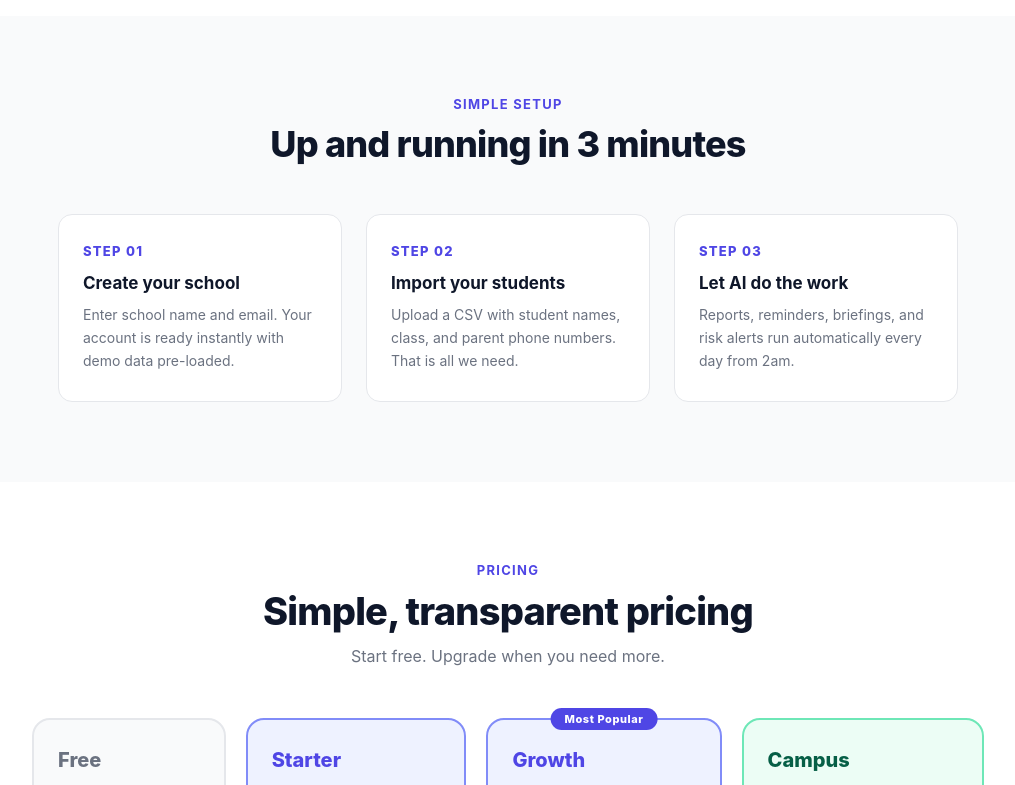
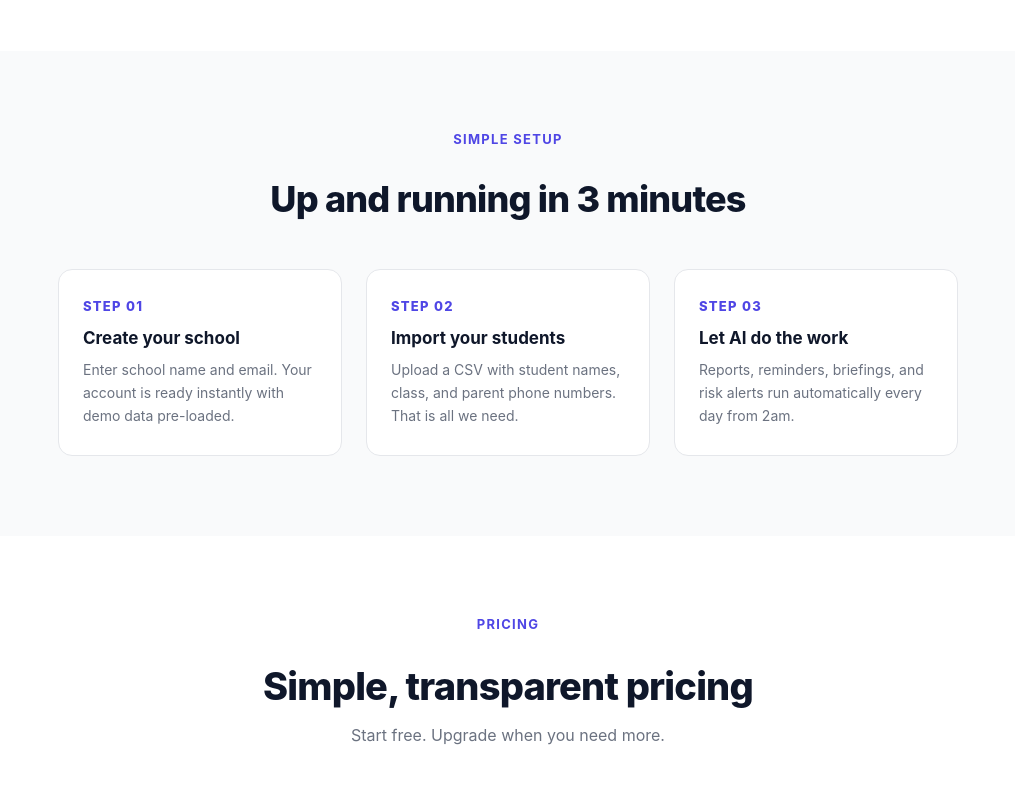
Before and after one commit to PranixQuick/School-OS, a Next.js app: page / in a window 1280 px wide. Shown: the part 1460-2245 px from the top of the page, without its empty margins (132-1147 px from the left). Built offline with nearby package versions, Linux system fonts and the light colour scheme; no server answers.

Commit message:
P5: UI consistency — unified btn, badge, card, table, loading, error, mobile spacing, back-nav

```diff
--- a/app/globals.css
+++ b/app/globals.css
@@ -1,567 +1,163 @@
-@import url('https://fonts.googleapis.com/css2?family=Noto+Sans:ital,wght@0,100..900;1,100..900&family=Noto+Sans+Telugu:wght@400;600;700&family=Noto+Sans+Devanagari:wght@400;600;700&display=swap');
-*, *::before, *::after {
-  box-sizing: border-box;
-  margin: 0;
-  padding: 0;
+/* EdProSys — Global Design Tokens and Utilities
+   Phase 5 consistency pass: unified buttons, badges, cards, tables, loading, error, mobile PWA
+   All design decisions grounded in real India mobile-first school admin usage */
+
+:root {
+  --brand:        #4F46E5;
+  --brand-hover:  #4338CA;
+  --brand-light:  #EEF2FF;
+  --success:      #065F46;
+  --success-bg:   #D1FAE5;
+  --danger:       #991B1B;
+  --danger-bg:    #FEE2E2;
+  --warning:      #92400E;
+  --warning-bg:   #FEF3C7;
+  --neutral:      #6B7280;
+  --neutral-bg:   #F3F4F6;
+  --border:       #E5E7EB;
+  --text:         #111827;
+  --text-sub:     #6B7280;
+  --radius:       10px;
+  --radius-sm:    7px;
+  --shadow-card:  0 1px 4px rgba(0,0,0,0.06);
+  --shadow-modal: 0 20px 60px rgba(0,0,0,0.2);
 }
 
-html {
-  font-size: 16px;
-  -webkit-font-smoothing: antialiased;
-  -moz-osx-font-smoothing: grayscale;
-}
+*, *::before, *::after { box-sizing: border-box; }
 
-body {
-  font-family: 'Noto Sans', -apple-system, BlinkMacSystemFont, 'Inter', 'Segoe UI', Roboto, sans-serif;
-  background: #F9FAFB;
-  color: #111827;
-}
+html { -webkit-tap-highlight-color: transparent; }
+body { font-family: -apple-system, BlinkMacSystemFont, 'Segoe UI', sans-serif; color: var(--text); background: #F9FAFB; margin: 0; }
 
-button { font-family: inherit; }
-select { font-family: inherit; }
-input  { font-family: inherit; }
-textarea { font-family: inherit; }
-a { color: inherit; }
+/* ── Shell layout ── */
+.shell { display: flex; height: 100vh; overflow: hidden; }
+.sidebar { width: 240px; min-width: 240px; background: #fff; border-right: 1px solid var(--border); display: flex; flex-direction: column; overflow: hidden; }
+.main-content { flex: 1; display: flex; flex-direction: column; overflow: hidden; min-width: 0; }
+.topbar { background: #fff; border-bottom: 1px solid var(--border); padding: 14px 24px; display: flex; align-items: center; gap: 12px; flex-shrink: 0; }
+.topbar-title { font-size: 18px; font-weight: 800; color: var(--text); margin: 0; }
+.topbar-sub { font-size: 13px; color: var(--text-sub); margin-top: 2px; }
+.topbar-right { margin-left: auto; display: flex; align-items: center; gap: 10px; }
+.page-content { flex: 1; overflow-y: auto; padding: 24px; -webkit-overflow-scrolling: touch; }
 
-/* Scrollbar */
-::-webkit-scrollbar { width: 6px; height: 6px; }
-::-webkit-scrollbar-track { background: transparent; }
-::-webkit-scrollbar-thumb { background: #D1D5DB; border-radius: 3px; }
-::-webkit-scrollbar-thumb:hover { background: #9CA3AF; }
+/* ── Sidebar ── */
+.sidebar-logo { display: flex; align-items: center; gap: 10px; padding: 18px 16px 12px; }
+.sidebar-logo-icon { width: 36px; height: 36px; background: var(--brand); border-radius: 9px; display: flex; align-items: center; justify-content: center; color: #fff; font-weight: 900; font-size: 16px; flex-shrink: 0; }
+.sidebar-logo-text { font-size: 15px; font-weight: 800; color: var(--text); }
+.sidebar-logo-sub { font-size: 11px; color: var(--text-sub); margin-top: 1px; white-space: nowrap; overflow: hidden; text-overflow: ellipsis; max-width: 160px; }
+.sidebar-section-label { font-size: 10px; font-weight: 700; color: #9CA3AF; text-transform: uppercase; letter-spacing: .08em; padding: 10px 16px 4px; }
+.sidebar-nav { display: flex; flex-direction: column; gap: 1px; padding: 0 8px; }
+.sidebar-link { display: flex; align-items: center; gap: 10px; padding: 9px 10px; border-radius: 8px; font-size: 13.5px; color: var(--text-sub); text-decoration: none; font-weight: 500; transition: background .12s, color .12s; white-space: nowrap; overflow: hidden; }
+.sidebar-link:hover { background: var(--brand-light); color: var(--brand); }
+.sidebar-link.active { background: var(--brand-light); color: var(--brand); font-weight: 700; }
+.sidebar-link-icon { font-size: 15px; width: 20px; text-align: center; flex-shrink: 0; }
+.sidebar-footer { padding: 12px; border-top: 1px solid var(--border); }
+.sidebar-user { display: flex; align-items: center; gap: 10px; margin-bottom: 8px; }
+.sidebar-avatar { width: 34px; height: 34px; border-radius: 50%; background: var(--brand-light); color: var(--brand); font-weight: 800; font-size: 14px; display: flex; align-items: center; justify-content: center; flex-shrink: 0; }
+.sidebar-user-name { font-size: 13px; font-weight: 700; color: var(--text); }
+.sidebar-user-role { font-size: 11px; color: var(--text-sub); }
 
-/* Layout shell */
-.shell { display: flex; min-height: 100vh; background: #F9FAFB; }
+/* ── Buttons ── */
+.btn { display: inline-flex; align-items: center; justify-content: center; gap: 6px; border: none; border-radius: var(--radius-sm); font-family: inherit; font-weight: 600; cursor: pointer; transition: opacity .12s, background .12s; text-decoration: none; white-space: nowrap; }
+.btn:disabled { opacity: .5; cursor: not-allowed; }
+.btn-primary { background: var(--brand); color: #fff; padding: 10px 18px; font-size: 14px; }
+.btn-primary:hover:not(:disabled) { background: var(--brand-hover); }
+.btn-ghost { background: #fff; color: var(--text); border: 1px solid var(--border); padding: 9px 16px; font-size: 14px; }
+.btn-ghost:hover:not(:disabled) { background: var(--neutral-bg); }
+.btn-danger { background: var(--danger-bg); color: var(--danger); border: 1px solid #FECACA; padding: 9px 16px; font-size: 14px; }
+.btn-danger:hover:not(:disabled) { background: #FEE2E2; }
+.btn-sm { padding: 6px 12px; font-size: 12px; }
+.btn-xs { padding: 4px 8px; font-size: 11px; border-radius: 5px; }
 
-/* Sidebar */
-.sidebar {
-  width: 232px;
-  min-height: 100vh;
-  background: #ffffff;
-  border-right: 1px solid #E5E7EB;
-  display: flex;
-  flex-direction: column;
-  position: fixed;
-  top: 0;
-  left: 0;
-  z-index: 50;
-}
+/* ── Badges ── */
+.badge { display: inline-block; padding: 3px 9px; border-radius: 20px; font-size: 11px; font-weight: 700; }
+.badge-indigo  { background: #E0E7FF; color: #3730A3; }
+.badge-green   { background: var(--success-bg); color: var(--success); }
+.badge-red     { background: var(--danger-bg); color: var(--danger); }
+.badge-yellow  { background: var(--warning-bg); color: var(--warning); }
+.badge-gray    { background: var(--neutral-bg); color: var(--neutral); }
+.badge-blue    { background: #DBEAFE; color: #1E40AF; }
 
-.sidebar-logo {
-  display: flex;
-  align-items: center;
-  gap: 10px;
-  padding: 20px 20px 16px;
-  border-bottom: 1px solid #F3F4F6;
-}
+/* ── Cards ── */
+.card { background: #fff; border: 1px solid var(--border); border-radius: var(--radius); padding: 20px; box-shadow: var(--shadow-card); }
+.card-header { display: flex; align-items: center; justify-content: space-between; margin-bottom: 16px; }
+.card-title { font-size: 15px; font-weight: 700; color: var(--text); }
 
-.sidebar-logo-icon {
-  width: 32px;
-  height: 32px;
-  border-radius: 8px;
-  background: #4F46E5;
-  display: flex;
-  align-items: center;
-  justify-content: center;
-  color: #fff;
-  font-weight: 800;
-  font-size: 15px;
-  flex-shrink: 0;
-}
-
-.sidebar-logo-text {
-  font-weight: 700;
-  font-size: 15px;
-  color: #111827;
-  letter-spacing: -0.3px;
-}
-
-.sidebar-logo-sub {
-  font-size: 11px;
-  color: #9CA3AF;
-  margin-top: 1px;
-}
-
-.sidebar-section-label {
-  font-size: 10px;
-  font-weight: 700;
-  color: #9CA3AF;
-  letter-spacing: 0.08em;
-  text-transform: uppercase;
-  padding: 16px 20px 6px;
-}
-
-.sidebar-nav {
-  padding: 8px 12px;
-  display: flex;
-  flex-direction: column;
-  gap: 2px;
-  flex: 1;
-}
-
-.sidebar-link {
-  display: flex;
-  align-items: center;
-  gap: 10px;
-  padding: 9px 12px;
-  border-radius: 8px;
-  text-decoration: none;
-  font-size: 14px;
-  font-weight: 500;
-  color: #6B7280;
-  transition: background 0.12s, color 0.12s;
-  cursor: pointer;
-  border: none;
-  background: none;
-  font-family: inherit;
-  width: 100%;
-  text-align: left;
-}
-
-.sidebar-link:hover {
-  background: #F9FAFB;
-  color: #111827;
-}
-
-.sidebar-link.active {
-  background: #EEF2FF;
-  color: #4F46E5;
-  font-weight: 600;
-}
-
-.sidebar-link-icon {
-  width: 18px;
-  height: 18px;
-  display: flex;
-  align-items: center;
-  justify-content: center;
-  font-size: 16px;
-  flex-shrink: 0;
-}
-
-.sidebar-footer {
-  padding: 16px 20px;
-  border-top: 1px solid #F3F4F6;
-}
-
-.sidebar-user {
-  display: flex;
-  align-items: center;
-  gap: 10px;
-}
-
-.sidebar-avatar {
-  width: 32px;
-  height: 32px;
-  border-radius: 50%;
-  background: #4F46E5;
-  display: flex;
-  align-items: center;
-  justify-content: center;
-  color: #fff;
-  font-weight: 700;
-  font-size: 13px;
-  flex-shrink: 0;
-}
-
-.sidebar-user-name { font-size: 13px; font-weight: 600; color: #111827; }
-.sidebar-user-role { font-size: 11px; color: #9CA3AF; }
-
-/* Main content */
-.main-content {
-  margin-left: 232px;
-  flex: 1;
-  display: flex;
-  flex-direction: column;
-  min-height: 100vh;
-}
-
-/* Top header */
-.topbar {
-  height: 60px;
-  background: #fff;
-  border-bottom: 1px solid #E5E7EB;
-  display: flex;
-  align-items: center;
-  justify-content: space-between;
-  padding: 0 28px;
-  position: sticky;
-  top: 0;
-  z-index: 40;
-}
-
-.topbar-title { font-size: 17px; font-weight: 700; color: #111827; letter-spacing: -0.3px; }
-.topbar-sub { font-size: 12px; color: #9CA3AF; margin-top: 1px; }
-
-.topbar-right { display: flex; align-items: center; gap: 12px; }
-
-.topbar-badge {
-  display: flex;
-  align-items: center;
-  gap: 6px;
-  padding: 5px 12px;
-  background: #F0FDF4;
-  border: 1px solid #BBF7D0;
-  border-radius: 20px;
-  font-size: 12px;
-  font-weight: 600;
-  color: #15803D;
-}
-
-.topbar-badge-dot { width: 6px; height: 6px; border-radius: 50%; background: #22C55E; }
-
-/* Page content */
-.page-content { padding: 28px; flex: 1; }
-
-/* Cards */
-.card {
-  background: #fff;
-  border: 1px solid #E5E7EB;
-  border-radius: 16px;
-  padding: 24px;
-  box-shadow: 0 1px 3px rgba(0,0,0,0.04);
-}
-
-.card-sm {
-  background: #fff;
-  border: 1px solid #E5E7EB;
-  border-radius: 12px;
-  padding: 16px 18px;
-  box-shadow: 0 1px 2px rgba(0,0,0,0.03);
-}
-
-/* KPI card */
-.kpi-card {
-  background: #fff;
-  border: 1px solid #E5E7EB;
-  border-radius: 16px;
-  padding: 20px 22px;
-  transition: box-shadow 0.15s;
-}
-.kpi-card:hover { box-shadow: 0 4px 16px rgba(0,0,0,0.06); }
-.kpi-value { font-size: 36px; font-weight: 800; line-height: 1; margin-bottom: 6px; }
-.kpi-label { font-size: 12px; font-weight: 600; color: #6B7280; letter-spacing: 0.03em; text-transform: uppercase; margin-bottom: 4px; }
-.kpi-sub { font-size: 12px; color: #9CA3AF; }
-
-/* Buttons */
-.btn {
-  display: inline-flex;
-  align-items: center;
-  justify-content: center;
-  gap: 7px;
-  height: 38px;
-  padding: 0 16px;
-  border-radius: 9px;
-  border: none;
-  font-family: inherit;
-  font-size: 14px;
-  font-weight: 600;
-  cursor: pointer;
-  transition: opacity 0.12s, transform 0.1s, box-shadow 0.12s;
-  text-decoration: none;
-  white-space: nowrap;
-}
-
-.btn:hover { opacity: 0.88; }
-.btn:active { transform: scale(0.98); }
-.btn:disabled { opacity: 0.4; cursor: not-allowed; }
-
-.btn-primary { background: #4F46E5; color: #fff; box-shadow: 0 1px 4px rgba(79,70,229,0.25); }
-.btn-primary:hover { box-shadow: 0 3px 10px rgba(79,70,229,0.3); opacity: 1; }
-
-.btn-success { background: #22C55E; color: #fff; }
-.btn-danger  { background: #EF4444; color: #fff; }
-.btn-ghost   { background: #F9FAFB; border: 1px solid #E5E7EB; color: #374151; }
-.btn-ghost:hover { background: #F3F4F6; opacity: 1; }
-
-.btn-lg { height: 48px; padding: 0 24px; font-size: 15px; border-radius: 12px; }
-.btn-sm { height: 32px; padding: 0 12px; font-size: 13px; border-radius: 7px; }
-
-/* Form inputs */
-.input {
-  width: 100%;
-  height: 42px;
-  border-radius: 9px;
-  border: 1px solid #D1D5DB;
-  background: #F9FAFB;
-  font-size: 14px;
-  padding: 0 14px;
-  outline: none;
-  font-family: inherit;
-  color: #111827;
-  transition: border-color 0.12s, box-shadow 0.12s;
-}
-.input:focus { border-color: #4F46E5; box-shadow: 0 0 0 3px rgba(79,70,229,0.1); background: #fff; }
-.input::placeholder { color: #9CA3AF; }
-
-.label {
-  display: block;
-  font-size: 12px;
-  font-weight: 600;
-  color: #374151;
-  letter-spacing: 0.03em;
-  margin-bottom: 6px;
-}
-
-/* Badges */
-.badge {
-  display: inline-flex;
-  align-items: center;
-  gap: 4px;
-  padding: 3px 10px;
-  border-radius: 20px;
-  font-size: 11px;
-  font-weight: 700;
-  letter-spacing: 0.03em;
-}
-.badge-high    { background: #DCFCE7; color: #15803D; }
-.badge-medium  { background: #FEF9C3; color: #A16207; }
-.badge-low     { background: #FEE2E2; color: #B91C1C; }
-.badge-indigo  { background: #EEF2FF; color: #4338CA; }
-.badge-gray    { background: #F3F4F6; color: #6B7280; }
-.badge-done    { background: #DCFCE7; color: #15803D; }
-.badge-pending { background: #FEF9C3; color: #A16207; }
-.badge-failed  { background: #FEE2E2; color: #B91C1C; }
-
-/* Section header */
-.section-header {
-  display: flex;
-  align-items: center;
-  justify-content: space-between;
-  margin-bottom: 16px;
-}
-.section-title { font-size: 15px; font-weight: 700; color: #111827; }
-.section-sub { font-size: 13px; color: #9CA3AF; margin-top: 2px; }
-
-/* Tables */
-.table-wrapper { overflow-x: auto; border-radius: 12px; border: 1px solid #E5E7EB; }
-.table { width: 100%; border-collapse: collapse; font-size: 13px; }
-.table thead th { background: #F9FAFB; padding: 10px 14px; font-weight: 600; color: #6B7280; text-align: left; border-bottom: 1px solid #E5E7EB; white-space: nowrap; font-size: 11px; letter-spacing: 0.04em; text-transform: uppercase; }
-.table tbody td { padding: 12px 14px; border-bottom: 1px solid #F3F4F6; color: #374151; vertical-align: middle; }
+/* ── Tables ── */
+.table-wrapper { background: #fff; border: 1px solid var(--border); border-radius: var(--radius); overflow: hidden; box-shadow: var(--shadow-card); overflow-x: auto; }
+.table { width: 100%; border-collapse: collapse; min-width: 480px; }
+.table th { padding: 11px 16px; text-align: left; font-size: 11px; font-weight: 700; color: #9CA3AF; text-transform: uppercase; letter-spacing: .06em; background: #FAFAFA; border-bottom: 1px solid var(--border); white-space: nowrap; }
+.table td { padding: 13px 16px; border-bottom: 1px solid #F3F4F6; font-size: 13.5px; color: var(--text); vertical-align: middle; }
 .table tbody tr:last-child td { border-bottom: none; }
 .table tbody tr:hover td { background: #FAFAFA; }
 
-/* Score circle */
-.score-circle {
-  border-radius: 50%;
-  display: flex;
-  flex-direction: column;
-  align-items: center;
-  justify-content: center;
-  flex-shrink: 0;
+/* ── Status badge system ── */
+.topbar-badge { display: flex; align-items: center; gap: 5px; font-size: 12px; color: var(--text-sub); padding: 5px 10px; background: var(--neutral-bg); border-radius: 20px; font-weight: 600; }
+.topbar-badge-dot { width: 7px; height: 7px; border-radius: 50%; background: #22C55E; flex-shrink: 0; }
+
+/* ── Empty states ── */
+.empty-state { text-align: center; padding: 48px 24px; }
+.empty-state-icon { font-size: 40px; margin-bottom: 12px; }
+.empty-state-title { font-size: 16px; font-weight: 700; color: var(--text); margin-bottom: 6px; }
+.empty-state-sub { font-size: 13px; color: var(--text-sub); }
+
+/* ── Form elements ── */
+input[type=text], input[type=email], input[type=password], input[type=number], input[type=date], input[type=tel], input[type=search], select, textarea {
+  font-family: inherit; font-size: 14px; color: var(--text); background: #F9FAFB;
+  border: 1px solid #D1D5DB; border-radius: 8px; outline: none;
+  transition: border-color .15s, box-shadow .15s;
+}
+input:focus, select:focus, textarea:focus {
+  border-color: var(--brand); background: #fff;
+  box-shadow: 0 0 0 3px rgba(79,70,229,0.1);
+}
+input::placeholder { color: #9CA3AF; }
+
+/* ── Loading spinner ── */
+.spinner { display: inline-block; width: 18px; height: 18px; border: 2px solid rgba(79,70,229,0.2); border-top-color: var(--brand); border-radius: 50%; animation: spin .65s linear infinite; }
+@keyframes spin { to { transform: rotate(360deg); } }
+.loading-center { display: flex; align-items: center; justify-content: center; padding: 48px; gap: 10px; color: var(--text-sub); font-size: 14px; }
+
+/* ── Toast notifications ── */
+.toast { position: fixed; top: 20px; right: 20px; z-index: 9999; padding: 12px 18px; border-radius: 10px; font-size: 14px; font-weight: 600; color: #fff; box-shadow: 0 4px 20px rgba(0,0,0,0.2); display: flex; align-items: center; gap: 8px; animation: slideIn .2s ease; }
+.toast-success { background: #15803D; }
+.toast-error   { background: #B91C1C; }
+.toast-warn    { background: #92400E; }
+@keyframes slideIn { from { opacity: 0; transform: translateX(20px); } to { opacity: 1; transform: translateX(0); } }
+
+/* ── Error/alert boxes ── */
+.alert { padding: 12px 14px; border-radius: 8px; font-size: 13px; margin-bottom: 14px; }
+.alert-error   { background: var(--danger-bg);  border: 1px solid #FECACA; color: var(--danger); }
+.alert-success { background: var(--success-bg); border: 1px solid #86EFAC; color: var(--success); }
+.alert-warn    { background: var(--warning-bg); border: 1px solid #FCD34D; color: var(--warning); }
+.alert-info    { background: #DBEAFE;            border: 1px solid #BFDBFE; color: #1E40AF; }
+
+/* ── Mobile / PWA ── */
+@media (max-width: 768px) {
+  .page-content { padding: 16px; padding-bottom: 32px; }
+  .topbar { padding: 12px 16px; }
+  .topbar-title { font-size: 16px; }
+  .table th, .table td { padding: 10px 12px; }
+  .btn-primary, .btn-ghost { padding: 9px 14px; font-size: 13px; }
+  /* Safe area insets for iPhone notch / Android nav bar */
+  .page-content { padding-bottom: env(safe-area-inset-bottom, 24px); }
+  /* Sticky bottom nav affordance */
+  .shell { overflow-y: auto; }
 }
 
-/* Upload zone */
-.upload-zone {
-  border: 2px dashed #D1D5DB;
-  border-radius: 12px;
-  padding: 32px 20px;
-  text-align: center;
-  cursor: pointer;
-  background: #F9FAFB;
-  transition: border-color 0.15s, background 0.15s;
+/* ── Back navigation helper ── */
+.back-btn { display: inline-flex; align-items: center; gap: 6px; color: var(--text-sub); font-size: 13px; font-weight: 600; cursor: pointer; background: none; border: none; font-family: inherit; padding: 6px 0; margin-bottom: 12px; }
+.back-btn:hover { color: var(--brand); }
+.back-btn::before { content: '←'; font-size: 15px; }
+
+/* ── Breadcrumb ── */
+.breadcrumb { display: flex; align-items: center; gap: 6px; font-size: 12px; color: var(--text-sub); margin-bottom: 6px; flex-wrap: wrap; }
+.breadcrumb a { color: var(--text-sub); text-decoration: none; }
+.breadcrumb a:hover { color: var(--brand); text-decoration: underline; }
+.breadcrumb-sep { color: #D1D5DB; }
+.breadcrumb-current { color: var(--text); font-weight: 600; }
+
+/* ── Print (report cards, TC) ── */
+@media print {
+  .sidebar, .topbar, .btn, .hamburger-btn { display: none !important; }
+  .main-content { margin: 0; }
+  .page-content { padding: 0; overflow: visible; }
 }
-.upload-zone:hover { border-color: #4F46E5; background: #F5F3FF; }
-.upload-zone.active { border-color: #4F46E5; background: #EEF2FF; }
-
-/* Spinner */
-@keyframes os_spin { to { transform: rotate(360deg); } }
-.spinner {
-  border-radius: 50%;
-  animation: os_spin 0.7s linear infinite;
-  flex-shrink: 0;
-}
-
-/* Empty state */
-.empty-state {
-  display: flex;
-  flex-direction: column;
-  align-items: center;
-  justify-content: center;
-  padding: 48px 24px;
-  text-align: center;
-  color: #9CA3AF;
-}
-.empty-state-icon { font-size: 36px; margin-bottom: 12px; }
-.empty-state-title { font-size: 15px; font-weight: 600; color: #6B7280; margin-bottom: 6px; }
-.empty-state-sub { font-size: 13px; }
-
-/* Alert */
-.alert { border-radius: 10px; padding: 13px 16px; font-size: 14px; }
-.alert-error { background: #FEF2F2; border: 1px solid #FECACA; color: #991B1B; }
-.alert-success { background: #F0FDF4; border: 1px solid #BBF7D0; color: #14532D; }
-.alert-info { background: #EEF2FF; border: 1px solid #C7D2FE; color: #3730A3; }
-
-/* Tabs */
-.tabs { display: flex; border-bottom: 1px solid #E5E7EB; margin-bottom: 20px; gap: 0; }
-.tab-btn { padding: 10px 18px; border: none; background: none; font-family: inherit; font-size: 14px; font-weight: 500; color: #6B7280; cursor: pointer; border-bottom: 2px solid transparent; margin-bottom: -1px; transition: color 0.12s, border-color 0.12s; }
-.tab-btn.active { color: #4F46E5; border-bottom-color: #4F46E5; font-weight: 600; }
-.tab-btn:hover { color: #374151; }
-
-/* Feedback sections */
-.feedback-block { border-radius: 10px; padding: 14px 16px; margin-bottom: 10px; }
-.feedback-label { font-size: 10px; font-weight: 700; letter-spacing: 0.06em; text-transform: uppercase; margin-bottom: 8px; display: flex; align-items: center; gap: 6px; }
-.feedback-text { font-size: 14px; line-height: 1.7; }
-
-/* Progress bar */
-.progress-bar { height: 5px; border-radius: 3px; background: #E5E7EB; overflow: hidden; margin-top: 4px; }
-.progress-fill { height: 100%; border-radius: 3px; transition: width 0.3s; }
-
-/* Mobile: sidebar collapses */
-@media (max-width: 768px) {
-  .sidebar { display: none; }
-  .main-content { margin-left: 0; }
-}
-
-/* ─── HARDENING ADDITIONS (Phase 7) ─────────────────────────────────────────── */
-
-/* Modal overlay */
-.modal-overlay {
-  position: fixed;
-  inset: 0;
-  background: rgba(0, 0, 0, 0.48);
-  z-index: 200;
-  display: flex;
-  align-items: center;
-  justify-content: center;
-  padding: 24px;
-  animation: fadeIn 0.12s ease;
-}
-
-.modal-box {
-  background: #fff;
-  border-radius: 16px;
-  padding: 28px;
-  width: 100%;
-  max-width: 520px;
-  box-shadow: 0 20px 60px rgba(0, 0, 0, 0.25);
-  animation: slideUp 0.15s ease;
-}
-
-.modal-box-sm {
-  background: #fff;
-  border-radius: 14px;
-  padding: 28px;
-  width: 100%;
-  max-width: 380px;
-  box-shadow: 0 20px 60px rgba(0, 0, 0, 0.25);
-  animation: slideUp 0.15s ease;
-  text-align: center;
-}
-
-/* Toast notification */
-.toast {
-  position: fixed;
-  top: 20px;
-  right: 20px;
-  z-index: 999;
-  padding: 12px 18px;
-  border-radius: 10px;
-  font-size: 14px;
-  font-weight: 600;
-  color: #fff;
-  box-shadow: 0 4px 20px rgba(0, 0, 0, 0.18);
-  display: flex;
-  align-items: center;
-  gap: 8px;
-  animation: slideIn 0.2s ease;
-  max-width: 340px;
-}
-.toast-success { background: #15803D; }
-.toast-error   { background: #B91C1C; }
-.toast-info    { background: #4F46E5; }
-.toast-warning { background: #A16207; }
-
-/* Confirm dialog content */
-.confirm-icon  { font-size: 40px; margin-bottom: 12px; }
-.confirm-title { font-size: 17px; font-weight: 700; color: #111827; margin-bottom: 8px; }
-.confirm-body  { font-size: 14px; color: #6B7280; margin-bottom: 24px; line-height: 1.6; }
-
-/* Alert warning variant (missing from original) */
-.alert-warning { background: #FFFBEB; border: 1px solid #FDE68A; color: #92400E; }
-
-/* Inline form row helper */
-.form-row {
-  display: grid;
-  gap: 14px;
-  margin-bottom: 14px;
-}
-.form-row-2 { grid-template-columns: 1fr 1fr; }
-.form-row-3 { grid-template-columns: 1fr 1fr 1fr; }
-.form-full  { grid-column: 1 / -1; }
-
-/* Form label variant */
-.form-label {
-  display: block;
-  font-size: 12px;
-  font-weight: 600;
-  color: #374151;
-  letter-spacing: 0.03em;
-  margin-bottom: 5px;
-  text-transform: uppercase;
-}
-
-/* Tag / chip (used in school config) */
-.chip {
-  display: inline-flex;
-  align-items: center;
-  gap: 4px;
-  padding: 4px 10px;
-  border-radius: 20px;
-  font-size: 12px;
-  font-weight: 600;
-}
-.chip-blue   { background: #EEF2FF; color: #4F46E5; }
-.chip-yellow { background: #FEF9C3; color: #A16207; }
-.chip-green  { background: #DCFCE7; color: #15803D; }
-.chip-gray   { background: #F3F4F6; color: #6B7280; }
-.chip-remove {
-  background: none;
-  border: none;
-  cursor: pointer;
-  color: inherit;
-  opacity: 0.6;
-  font-size: 14px;
-  padding: 0;
-  line-height: 1;
-}
-.chip-remove:hover { opacity: 1; }
-
-/* Role badge */
-.role-badge {
-  display: inline-flex;
-  align-items: center;
-  padding: 2px 9px;
-  border-radius: 10px;
-  font-size: 11px;
-  font-weight: 700;
-  letter-spacing: 0.04em;
-  text-transform: uppercase;
-}
-.role-owner   { background: #EEF2FF; color: #4338CA; }
-.role-admin   { background: #DCFCE7; color: #15803D; }
-.role-teacher { background: #FEF9C3; color: #A16207; }
-.role-viewer  { background: #F3F4F6; color: #6B7280; }
-
-/* Danger zone (settings page) */
-.danger-zone {
-  border: 1px solid #FECACA;
-  border-radius: 12px;
-  padding: 20px;
-  background: #FFF5F5;
-}
-.danger-zone-title {
-  font-size: 14px;
-  font-weight: 700;
-  color: #991B1B;
-  margin-bottom: 6px;
-}
-.danger-zone-desc {
-  font-size: 13px;
-  color: #B91C1C;
-  margin-bottom: 14px;
-}
-
-/* Animations */
-@keyframes fadeIn  { from { opacity: 0; }                          to { opacity: 1; } }
-@keyframes slideUp { from { transform: translateY(16px); opacity: 0; } to { transform: translateY(0); opacity: 1; } }
-@keyframes slideIn { from { transform: translateX(20px); opacity: 0; } to { transform: translateX(0); opacity: 1; } }
```
